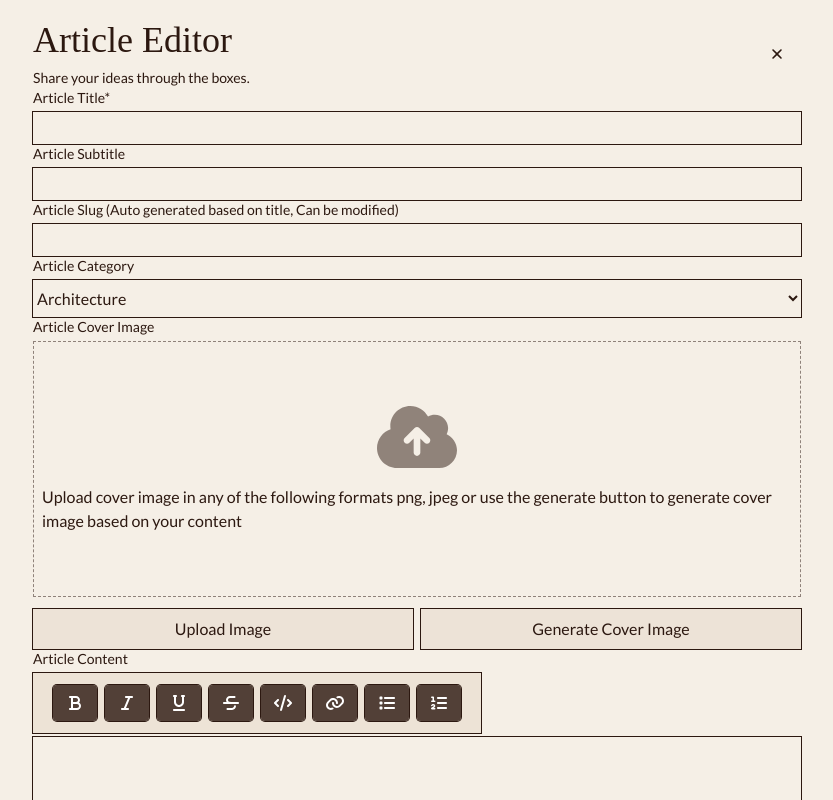
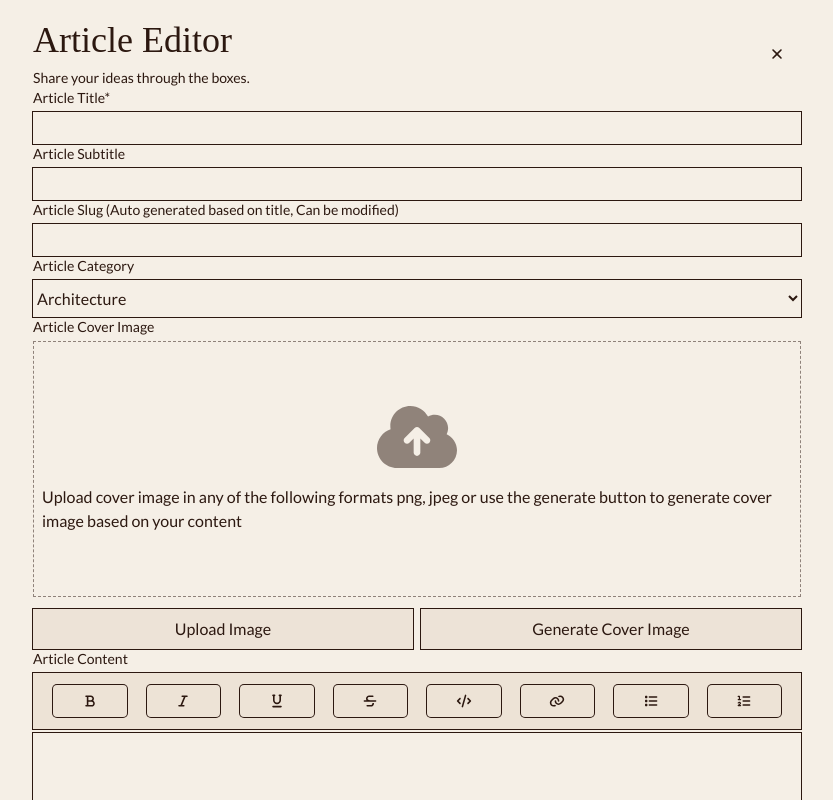
Before and after one commit to bye-shuvo/HowILearnedIt, a React (Vite) app: page /admin/article/new in a window 1280 px wide. Shown: the top 800 px of the page, without its empty margins (223-1056 px from the left). Built offline with nearby package versions, Linux system fonts and the light colour scheme; a web font is replaced by a local one.

Commit message:
Update: Fixed the editor select before adding mark to the editor.

```diff
--- a/src/Admin/New Article/Text_Editor/ContentController.tsx
+++ b/src/Admin/New Article/Text_Editor/ContentController.tsx
@@ -1,28 +1,31 @@
 import type { Editor, Element } from "slate";
 import controls from "./TextModifier";
+import { ReactEditor, useSlate } from "slate-react";
 
-  interface ICustomEditor{
+interface ICustomEditor {
   isMarkActive: (editor: Editor, mark: string) => boolean;
-  isBlockActive: (editor: Editor, block: Element['type']) => boolean;
+  isBlockActive: (editor: Editor, block: Element["type"]) => boolean;
   toggleMark: (editor: Editor, mark: string) => void;
-  toggleBlock:(editor: Editor, block: Element['type']) => void;
+  toggleBlock: (editor: Editor, block: Element["type"]) => void;
 }
 
-const ContentController = (props : {editor:Editor, CustomEditor : ICustomEditor}) => {
+const ContentController = (props: { CustomEditor: ICustomEditor }) => {
+  const editor = useSlate();
   return (
     <div
       id="content-controls"
-      className="relative py-3 px-5 w-fit text-center flex justify-between gap-2 bg-offset-white-hover ring-1 ring-text"
+      className="relative py-3 px-5 w-full text-center flex justify-between gap-5 bg-offset-white-hover ring-1 ring-text"
     >
       {controls.map((control, index) => {
         return (
           <button
             key={index}
-            className={`cursor-pointer w-full px-3 py-2 bg-text/80 ring-1 ring-text rounded hover:bg-text/90 flex items-center justify-center`}
+            className={`cursor-pointer w-full px-3 py-2 ring-1 ring-text rounded hover:bg-text/90 flex items-center justify-center fill-text hover:fill-white`}
             title={control.name}
             onMouseDown={(e) => {
               e.preventDefault();
-              props.CustomEditor.toggleMark(props.editor, control.name)
+              ReactEditor.focus(editor);
+              props.CustomEditor.toggleMark(editor, control.name);
             }}
           >
             {control.icon}
--- a/src/Admin/New Article/Text_Editor/TextEditor.tsx
+++ b/src/Admin/New Article/Text_Editor/TextEditor.tsx
@@ -15,7 +15,7 @@ import {
   type RenderLeafProps,
 } from "slate-react";
 import CodeElement from "./Renderer - Element/CodeElement";
-import DefaultElement from "./DefaultElement";
+import DefaultElement from "./Renderer - Element/DefaultElement";
 import ContentController from "./ContentController";
 import Leaf from "./Renderer - Leaf/Leaf";
 
@@ -25,6 +25,13 @@ type CustomText = {
   text: string;
   [key: string]: any;
 };
+
+ interface ICustomEditor {
+    isMarkActive: (editor: Editor, mark: string) => boolean;
+    isBlockActive: (editor: Editor, block: Element["type"]) => boolean;
+    toggleMark: (editor: Editor, mark: string) => void;
+    toggleBlock: (editor: Editor, block: Element["type"]) => void;
+  }
 
 declare module "slate" {
   interface CustomTypes {
@@ -36,13 +43,6 @@ declare module "slate" {
 
 const TextEditor = () => {
   const [editor] = useState(() => withReact(createEditor()));
-
-  interface ICustomEditor {
-    isMarkActive: (editor: Editor, mark: string) => boolean;
-    isBlockActive: (editor: Editor, block: Element["type"]) => boolean;
-    toggleMark: (editor: Editor, mark: string) => void;
-    toggleBlock: (editor: Editor, block: Element["type"]) => void;
-  }
 
   const CustomEditor: ICustomEditor = {
     isMarkActive(editor: Editor, mark: string) {
@@ -64,7 +64,6 @@ const TextEditor = () => {
       } else {
         editor.addMark(mark, true);
       }
-      console.log(Editor.marks(editor));
     },
 
     toggleBlock(editor: Editor, block: Element["type"]) {
@@ -109,9 +108,9 @@ const TextEditor = () => {
       editor={editor}
       initialValue={[{ type: "paragraph", children: [{ text: "" }] }]}
     >
-      <ContentController editor={editor} CustomEditor={CustomEditor} />
+      <ContentController CustomEditor={CustomEditor} />
       <Editable
-        className="text-[15px] w-full min-h-100 ring-1 p-4 max-h-[80dvh]"
+        className="text-[15px] w-full min-h-[50dvh] ring-1 p-4 max-h-[80dvh]"
         onKeyDown={handleKeydown}
         renderElement={renderElement}
         renderLeaf={renderLeaf}
--- a/src/Admin/New Article/Text_Editor/TextModifier.tsx
+++ b/src/Admin/New Article/Text_Editor/TextModifier.tsx
@@ -11,7 +11,7 @@ export interface IModifier {
 
 export class BoldModifier implements IModifier {
     name = "bold";
-    icon = <svg className="h-5 w-5" xmlns="http://www.w3.org/2000/svg" viewBox="0 0 640 640"><path fill="white" d="M160 96C142.3 96 128 110.3 128 128C128 145.7 142.3 160 160 160L192 160L192 480L160 480C142.3 480 128 494.3 128 512C128 529.7 142.3 544 160 544L384 544C454.7 544 512 486.7 512 416C512 369.5 487.2 328.7 450 306.3C468.7 284 480 255.3 480 224C480 153.3 422.7 96 352 96L160 96zM416 224C416 259.3 387.3 288 352 288L256 288L256 160L352 160C387.3 160 416 188.7 416 224zM256 480L256 352L384 352C419.3 352 448 380.7 448 416C448 451.3 419.3 480 384 480L256 480z"/></svg>;
+    icon = <svg className="h-4 md:h-5 w-4 md:w-5" xmlns="http://www.w3.org/2000/svg" viewBox="0 0 640 640"><path fill="" d="M160 96C142.3 96 128 110.3 128 128C128 145.7 142.3 160 160 160L192 160L192 480L160 480C142.3 480 128 494.3 128 512C128 529.7 142.3 544 160 544L384 544C454.7 544 512 486.7 512 416C512 369.5 487.2 328.7 450 306.3C468.7 284 480 255.3 480 224C480 153.3 422.7 96 352 96L160 96zM416 224C416 259.3 387.3 288 352 288L256 288L256 160L352 160C387.3 160 416 188.7 416 224zM256 480L256 352L384 352C419.3 352 448 380.7 448 416C448 451.3 419.3 480 384 480L256 480z"/></svg>;
 
     apply(props: RenderLeafProps): JSX.Element{
         return <Bold {...props} />;
@@ -20,7 +20,7 @@ export class BoldModifier implements IModifier {
 
 class ItalicModifier implements IModifier {
     name = "italic";
-    icon = <svg className="h-5 w-5" xmlns="http://www.w3.org/2000/svg" viewBox="0 0 640 640"><path fill="white" d="M256 128C256 110.3 270.3 96 288 96L480 96C497.7 96 512 110.3 512 128C512 145.7 497.7 160 480 160L421.3 160L288 480L352 480C369.7 480 384 494.3 384 512C384 529.7 369.7 544 352 544L160 544C142.3 544 128 529.7 128 512C128 494.3 142.3 480 160 480L218.7 480L352 160L288 160C270.3 160 256 145.7 256 128z"/></svg>;
+    icon = <svg className="h-4 md:h-5 w-4 md:w-5" xmlns="http://www.w3.org/2000/svg" viewBox="0 0 640 640"><path fill="" d="M256 128C256 110.3 270.3 96 288 96L480 96C497.7 96 512 110.3 512 128C512 145.7 497.7 160 480 160L421.3 160L288 480L352 480C369.7 480 384 494.3 384 512C384 529.7 369.7 544 352 544L160 544C142.3 544 128 529.7 128 512C128 494.3 142.3 480 160 480L218.7 480L352 160L288 160C270.3 160 256 145.7 256 128z"/></svg>;
 
     apply(props: RenderLeafProps): JSX.Element{
         return  <Italic {...props} />;
@@ -29,7 +29,7 @@ class ItalicModifier implements IModifier {
 
 class UnderlineModifier implements IModifier {
     name = "underline";
-    icon = <svg className="h-5 w-5" xmlns="http://www.w3.org/2000/svg" viewBox="0 0 640 640"><path fill="white" d="M128 96C128 78.3 142.3 64 160 64L224 64C241.7 64 256 78.3 256 96C256 113.7 241.7 128 224 128L224 288C224 341 267 384 320 384C373 384 416 341 416 288L416 128C398.3 128 384 113.7 384 96C384 78.3 398.3 64 416 64L480 64C497.7 64 512 78.3 512 96C512 113.7 497.7 128 480 128L480 288C480 376.4 408.4 448 320 448C231.6 448 160 376.4 160 288L160 128C142.3 128 128 113.7 128 96zM128 544C128 526.3 142.3 512 160 512L480 512C497.7 512 512 526.3 512 544C512 561.7 497.7 576 480 576L160 576C142.3 576 128 561.7 128 544z"/></svg>;
+    icon = <svg className="h-4 md:h-5 w-4 md:w-5" xmlns="http://www.w3.org/2000/svg" viewBox="0 0 640 640"><path fill="" d="M128 96C128 78.3 142.3 64 160 64L224 64C241.7 64 256 78.3 256 96C256 113.7 241.7 128 224 128L224 288C224 341 267 384 320 384C373 384 416 341 416 288L416 128C398.3 128 384 113.7 384 96C384 78.3 398.3 64 416 64L480 64C497.7 64 512 78.3 512 96C512 113.7 497.7 128 480 128L480 288C480 376.4 408.4 448 320 448C231.6 448 160 376.4 160 288L160 128C142.3 128 128 113.7 128 96zM128 544C128 526.3 142.3 512 160 512L480 512C497.7 512 512 526.3 512 544C512 561.7 497.7 576 480 576L160 576C142.3 576 128 561.7 128 544z"/></svg>;
 
     apply(props: RenderLeafProps): JSX.Element{
         return  <Italic {...props} />;
@@ -38,7 +38,7 @@ class UnderlineModifier implements IModifier {
 
 class StrikeThrough implements IModifier {
     name = "strikethrough";
-    icon = <svg className="h-5 w-5" xmlns="http://www.w3.org/2000/svg" viewBox="0 0 640 640"><path fill="white" d="M160 221.5C160 152.2 216.2 96 285.5 96L432 96C449.7 96 464 110.3 464 128C464 145.7 449.7 160 432 160L285.5 160C251.5 160 224 187.5 224 221.5C224 252.5 247.1 278.7 277.9 282.5L322 288L544 288C561.7 288 576 302.3 576 320C576 337.7 561.7 352 544 352L96 352C78.3 352 64 337.7 64 320C64 302.3 78.3 288 96 288L179.1 288C167 268.6 160 245.8 160 221.5zM413.2 400L478.7 400C479.6 406.1 480.1 412.2 480.1 418.5C480.1 487.8 423.9 544 354.6 544L208 544C190.3 544 176 529.7 176 512C176 494.3 190.3 480 208 480L354.5 480C388.5 480 416 452.5 416 418.5C416 412.1 415 405.8 413.2 400z"/></svg>;
+    icon = <svg className="h-4 md:h-5 w-4 md:w-5" xmlns="http://www.w3.org/2000/svg" viewBox="0 0 640 640"><path fill="" d="M160 221.5C160 152.2 216.2 96 285.5 96L432 96C449.7 96 464 110.3 464 128C464 145.7 449.7 160 432 160L285.5 160C251.5 160 224 187.5 224 221.5C224 252.5 247.1 278.7 277.9 282.5L322 288L544 288C561.7 288 576 302.3 576 320C576 337.7 561.7 352 544 352L96 352C78.3 352 64 337.7 64 320C64 302.3 78.3 288 96 288L179.1 288C167 268.6 160 245.8 160 221.5zM413.2 400L478.7 400C479.6 406.1 480.1 412.2 480.1 418.5C480.1 487.8 423.9 544 354.6 544L208 544C190.3 544 176 529.7 176 512C176 494.3 190.3 480 208 480L354.5 480C388.5 480 416 452.5 416 418.5C416 412.1 415 405.8 413.2 400z"/></svg>;
 
     apply(props: RenderLeafProps): JSX.Element{
         return  <Italic {...props} />;
@@ -47,7 +47,7 @@ class StrikeThrough implements IModifier {
 
 class CodeModifier implements IModifier {
     name = "code";
-    icon = <svg className="h-5 w-5" xmlns="http://www.w3.org/2000/svg" viewBox="0 0 640 640"><path fill="white" d="M392.8 65.2C375.8 60.3 358.1 70.2 353.2 87.2L225.2 535.2C220.3 552.2 230.2 569.9 247.2 574.8C264.2 579.7 281.9 569.8 286.8 552.8L414.8 104.8C419.7 87.8 409.8 70.1 392.8 65.2zM457.4 201.3C444.9 213.8 444.9 234.1 457.4 246.6L530.8 320L457.4 393.4C444.9 405.9 444.9 426.2 457.4 438.7C469.9 451.2 490.2 451.2 502.7 438.7L598.7 342.7C611.2 330.2 611.2 309.9 598.7 297.4L502.7 201.4C490.2 188.9 469.9 188.9 457.4 201.4zM182.7 201.3C170.2 188.8 149.9 188.8 137.4 201.3L41.4 297.3C28.9 309.8 28.9 330.1 41.4 342.6L137.4 438.6C149.9 451.1 170.2 451.1 182.7 438.6C195.2 426.1 195.2 405.8 182.7 393.3L109.3 320L182.6 246.6C195.1 234.1 195.1 213.8 182.6 201.3z"/></svg>;
+    icon = <svg className="h-4 md:h-5 w-4 md:w-5" xmlns="http://www.w3.org/2000/svg" viewBox="0 0 640 640"><path fill="" d="M392.8 65.2C375.8 60.3 358.1 70.2 353.2 87.2L225.2 535.2C220.3 552.2 230.2 569.9 247.2 574.8C264.2 579.7 281.9 569.8 286.8 552.8L414.8 104.8C419.7 87.8 409.8 70.1 392.8 65.2zM457.4 201.3C444.9 213.8 444.9 234.1 457.4 246.6L530.8 320L457.4 393.4C444.9 405.9 444.9 426.2 457.4 438.7C469.9 451.2 490.2 451.2 502.7 438.7L598.7 342.7C611.2 330.2 611.2 309.9 598.7 297.4L502.7 201.4C490.2 188.9 469.9 188.9 457.4 201.4zM182.7 201.3C170.2 188.8 149.9 188.8 137.4 201.3L41.4 297.3C28.9 309.8 28.9 330.1 41.4 342.6L137.4 438.6C149.9 451.1 170.2 451.1 182.7 438.6C195.2 426.1 195.2 405.8 182.7 393.3L109.3 320L182.6 246.6C195.1 234.1 195.1 213.8 182.6 201.3z"/></svg>;
 
     apply(props: RenderLeafProps): JSX.Element{
         return  <Italic {...props} />;
@@ -56,7 +56,7 @@ class CodeModifier implements IModifier {
 
 class LinkModifier implements IModifier {
     name = "link";
-    icon = <svg className="h-5 w-5" xmlns="http://www.w3.org/2000/svg" viewBox="0 0 640 640"><path fill="white" d="M451.5 160C434.9 160 418.8 164.5 404.7 172.7C388.9 156.7 370.5 143.3 350.2 133.2C378.4 109.2 414.3 96 451.5 96C537.9 96 608 166 608 252.5C608 294 591.5 333.8 562.2 363.1L491.1 434.2C461.8 463.5 422 480 380.5 480C294.1 480 224 410 224 323.5C224 322 224 320.5 224.1 319C224.6 301.3 239.3 287.4 257 287.9C274.7 288.4 288.6 303.1 288.1 320.8C288.1 321.7 288.1 322.6 288.1 323.4C288.1 374.5 329.5 415.9 380.6 415.9C405.1 415.9 428.6 406.2 446 388.8L517.1 317.7C534.4 300.4 544.2 276.8 544.2 252.3C544.2 201.2 502.8 159.8 451.7 159.8zM307.2 237.3C305.3 236.5 303.4 235.4 301.7 234.2C289.1 227.7 274.7 224 259.6 224C235.1 224 211.6 233.7 194.2 251.1L123.1 322.2C105.8 339.5 96 363.1 96 387.6C96 438.7 137.4 480.1 188.5 480.1C205 480.1 221.1 475.7 235.2 467.5C251 483.5 269.4 496.9 289.8 507C261.6 530.9 225.8 544.2 188.5 544.2C102.1 544.2 32 474.2 32 387.7C32 346.2 48.5 306.4 77.8 277.1L148.9 206C178.2 176.7 218 160.2 259.5 160.2C346.1 160.2 416 230.8 416 317.1C416 318.4 416 319.7 416 321C415.6 338.7 400.9 352.6 383.2 352.2C365.5 351.8 351.6 337.1 352 319.4C352 318.6 352 317.9 352 317.1C352 283.4 334 253.8 307.2 237.5z"/></svg>;
+    icon = <svg className="h-4 md:h-5 w-4 md:w-5" xmlns="http://www.w3.org/2000/svg" viewBox="0 0 640 640"><path fill="" d="M451.5 160C434.9 160 418.8 164.5 404.7 172.7C388.9 156.7 370.5 143.3 350.2 133.2C378.4 109.2 414.3 96 451.5 96C537.9 96 608 166 608 252.5C608 294 591.5 333.8 562.2 363.1L491.1 434.2C461.8 463.5 422 480 380.5 480C294.1 480 224 410 224 323.5C224 322 224 320.5 224.1 319C224.6 301.3 239.3 287.4 257 287.9C274.7 288.4 288.6 303.1 288.1 320.8C288.1 321.7 288.1 322.6 288.1 323.4C288.1 374.5 329.5 415.9 380.6 415.9C405.1 415.9 428.6 406.2 446 388.8L517.1 317.7C534.4 300.4 544.2 276.8 544.2 252.3C544.2 201.2 502.8 159.8 451.7 159.8zM307.2 237.3C305.3 236.5 303.4 235.4 301.7 234.2C289.1 227.7 274.7 224 259.6 224C235.1 224 211.6 233.7 194.2 251.1L123.1 322.2C105.8 339.5 96 363.1 96 387.6C96 438.7 137.4 480.1 188.5 480.1C205 480.1 221.1 475.7 235.2 467.5C251 483.5 269.4 496.9 289.8 507C261.6 530.9 225.8 544.2 188.5 544.2C102.1 544.2 32 474.2 32 387.7C32 346.2 48.5 306.4 77.8 277.1L148.9 206C178.2 176.7 218 160.2 259.5 160.2C346.1 160.2 416 230.8 416 317.1C416 318.4 416 319.7 416 321C415.6 338.7 400.9 352.6 383.2 352.2C365.5 351.8 351.6 337.1 352 319.4C352 318.6 352 317.9 352 317.1C352 283.4 334 253.8 307.2 237.5z"/></svg>;
 
     apply(props: RenderLeafProps): JSX.Element{
         return  <Italic {...props} />;
@@ -65,7 +65,7 @@ class LinkModifier implements IModifier {
 
 class ListUlModifier implements IModifier {
     name = "list";
-    icon = <svg className="h-5 w-5" xmlns="http://www.w3.org/2000/svg" viewBox="0 0 640 640"><path fill="white" d="M104 112C90.7 112 80 122.7 80 136L80 184C80 197.3 90.7 208 104 208L152 208C165.3 208 176 197.3 176 184L176 136C176 122.7 165.3 112 152 112L104 112zM256 128C238.3 128 224 142.3 224 160C224 177.7 238.3 192 256 192L544 192C561.7 192 576 177.7 576 160C576 142.3 561.7 128 544 128L256 128zM256 288C238.3 288 224 302.3 224 320C224 337.7 238.3 352 256 352L544 352C561.7 352 576 337.7 576 320C576 302.3 561.7 288 544 288L256 288zM256 448C238.3 448 224 462.3 224 480C224 497.7 238.3 512 256 512L544 512C561.7 512 576 497.7 576 480C576 462.3 561.7 448 544 448L256 448zM80 296L80 344C80 357.3 90.7 368 104 368L152 368C165.3 368 176 357.3 176 344L176 296C176 282.7 165.3 272 152 272L104 272C90.7 272 80 282.7 80 296zM104 432C90.7 432 80 442.7 80 456L80 504C80 517.3 90.7 528 104 528L152 528C165.3 528 176 517.3 176 504L176 456C176 442.7 165.3 432 152 432L104 432z"/></svg>;
+    icon = <svg className="h-4 md:h-5 w-4 md:w-5" xmlns="http://www.w3.org/2000/svg" viewBox="0 0 640 640"><path fill="" d="M104 112C90.7 112 80 122.7 80 136L80 184C80 197.3 90.7 208 104 208L152 208C165.3 208 176 197.3 176 184L176 136C176 122.7 165.3 112 152 112L104 112zM256 128C238.3 128 224 142.3 224 160C224 177.7 238.3 192 256 192L544 192C561.7 192 576 177.7 576 160C576 142.3 561.7 128 544 128L256 128zM256 288C238.3 288 224 302.3 224 320C224 337.7 238.3 352 256 352L544 352C561.7 352 576 337.7 576 320C576 302.3 561.7 288 544 288L256 288zM256 448C238.3 448 224 462.3 224 480C224 497.7 238.3 512 256 512L544 512C561.7 512 576 497.7 576 480C576 462.3 561.7 448 544 448L256 448zM80 296L80 344C80 357.3 90.7 368 104 368L152 368C165.3 368 176 357.3 176 344L176 296C176 282.7 165.3 272 152 272L104 272C90.7 272 80 282.7 80 296zM104 432C90.7 432 80 442.7 80 456L80 504C80 517.3 90.7 528 104 528L152 528C165.3 528 176 517.3 176 504L176 456C176 442.7 165.3 432 152 432L104 432z"/></svg>;
 
     apply(props: RenderLeafProps): JSX.Element{
         return  <Italic {...props} />;
@@ -73,7 +73,7 @@ class ListUlModifier implements IModifier {
 }
 class ListOlModifier implements IModifier {
     name = "list";
-    icon = <svg className="h-5 w-5" xmlns="http://www.w3.org/2000/svg" viewBox="0 0 640 640"><path fill="white" d="M64 136C64 122.8 74.7 112 88 112L136 112C149.3 112 160 122.7 160 136L160 240L184 240C197.3 240 208 250.7 208 264C208 277.3 197.3 288 184 288L88 288C74.7 288 64 277.3 64 264C64 250.7 74.7 240 88 240L112 240L112 160L88 160C74.7 160 64 149.3 64 136zM94.4 365.2C105.8 356.6 119.7 352 134 352L138.9 352C172.6 352 200 379.4 200 413.1C200 432.7 190.6 451 174.8 462.5L150.8 480L184 480C197.3 480 208 490.7 208 504C208 517.3 197.3 528 184 528L93.3 528C77.1 528 64 514.9 64 498.7C64 489.3 68.5 480.5 76.1 475L146.6 423.7C150 421.2 152 417.3 152 413.1C152 405.9 146.1 400 138.9 400L134 400C130.1 400 126.3 401.3 123.2 403.6L102.4 419.2C91.8 427.2 76.8 425 68.8 414.4C60.8 403.8 63 388.8 73.6 380.8L94.4 365.2zM288 128L544 128C561.7 128 576 142.3 576 160C576 177.7 561.7 192 544 192L288 192C270.3 192 256 177.7 256 160C256 142.3 270.3 128 288 128zM288 288L544 288C561.7 288 576 302.3 576 320C576 337.7 561.7 352 544 352L288 352C270.3 352 256 337.7 256 320C256 302.3 270.3 288 288 288zM288 448L544 448C561.7 448 576 462.3 576 480C576 497.7 561.7 512 544 512L288 512C270.3 512 256 497.7 256 480C256 462.3 270.3 448 288 448z"/></svg>;
+    icon = <svg className="h-4 md:h-5 w-4 md:w-5" xmlns="http://www.w3.org/2000/svg" viewBox="0 0 640 640"><path fill="" d="M64 136C64 122.8 74.7 112 88 112L136 112C149.3 112 160 122.7 160 136L160 240L184 240C197.3 240 208 250.7 208 264C208 277.3 197.3 288 184 288L88 288C74.7 288 64 277.3 64 264C64 250.7 74.7 240 88 240L112 240L112 160L88 160C74.7 160 64 149.3 64 136zM94.4 365.2C105.8 356.6 119.7 352 134 352L138.9 352C172.6 352 200 379.4 200 413.1C200 432.7 190.6 451 174.8 462.5L150.8 480L184 480C197.3 480 208 490.7 208 504C208 517.3 197.3 528 184 528L93.3 528C77.1 528 64 514.9 64 498.7C64 489.3 68.5 480.5 76.1 475L146.6 423.7C150 421.2 152 417.3 152 413.1C152 405.9 146.1 400 138.9 400L134 400C130.1 400 126.3 401.3 123.2 403.6L102.4 419.2C91.8 427.2 76.8 425 68.8 414.4C60.8 403.8 63 388.8 73.6 380.8L94.4 365.2zM288 128L544 128C561.7 128 576 142.3 576 160C576 177.7 561.7 192 544 192L288 192C270.3 192 256 177.7 256 160C256 142.3 270.3 128 288 128zM288 288L544 288C561.7 288 576 302.3 576 320C576 337.7 561.7 352 544 352L288 352C270.3 352 256 337.7 256 320C256 302.3 270.3 288 288 288zM288 448L544 448C561.7 448 576 462.3 576 480C576 497.7 561.7 512 544 512L288 512C270.3 512 256 497.7 256 480C256 462.3 270.3 448 288 448z"/></svg>;
 
     apply(props: RenderLeafProps): JSX.Element{
         return  <Italic {...props} />;
```
Also changed, not shown: src/Admin/New Article/Text_Editor/Renderer - Element/DefaultElement.tsx (renamed from src/Admin/New Article/Text_Editor/DefaultElement.tsx).
